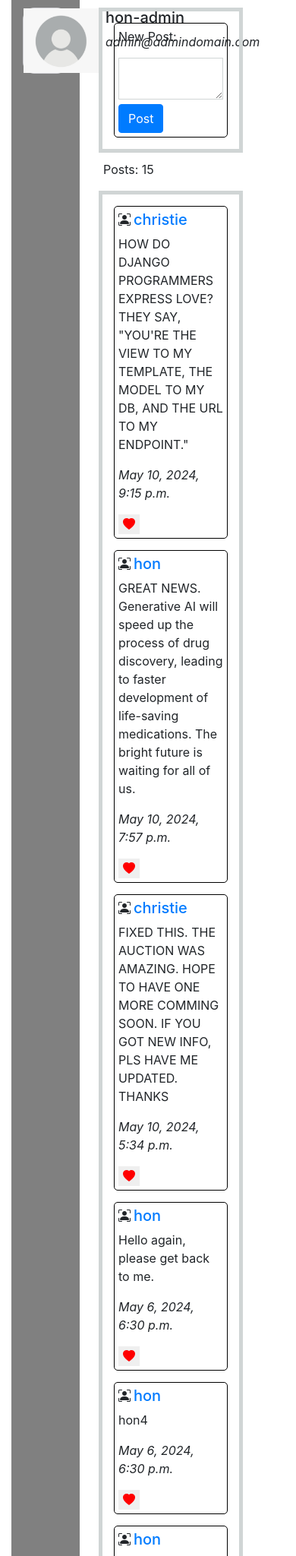
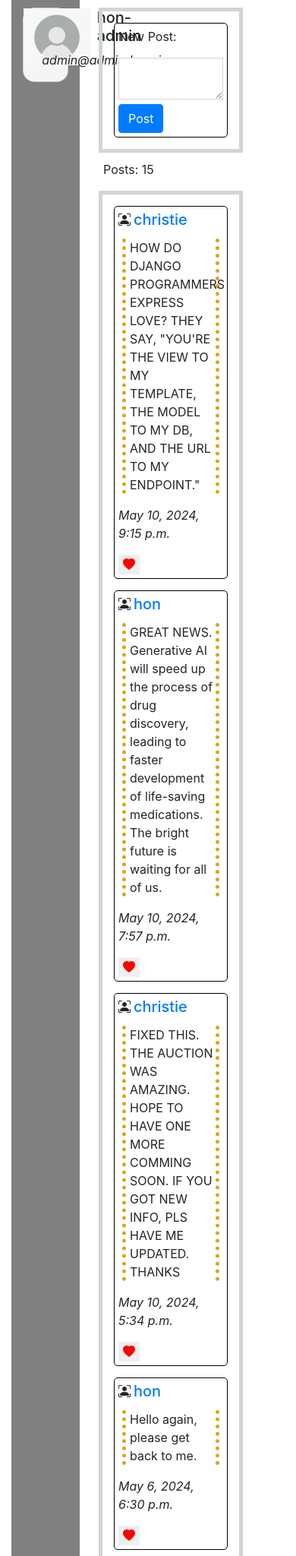
Before and after one commit to hon-nova/network, a Django app: page / in a window 390 px wide. Shown: the part 186-2234 px from the top of the page at 76% size. Run offline with Django 3.2, Linux system fonts and the light colour scheme; a user stored in the database is signed in; data comes from the database, SQL or seed files in the repository; both versions use the stored data as it was after the commit; some libraries are stand-ins or nearby versions.

Commit message:
cleaned CSS

```diff
--- a/network/static/network/following-style.css
+++ b/network/static/network/following-style.css
@@ -0,0 +1,4 @@
+.following-container{
+   box-sizing: border-box;
+   margin:0 15px;
+}
--- a/network/static/network/index-style.css
+++ b/network/static/network/index-style.css
@@ -1,3 +1,16 @@
+@media (max-width: 767.98px) {
+   .left {
+      display: flex;
+      flex-direction: column;
+   }
+   .sub-person {
+      display: flex;
+      flex-direction: column;
+      align-items: flex-start;
+      width:100%;
+  }
+}
+
 .index-container{
    margin:0 15px;
    box-sizing: border-box;
@@ -42,11 +55,15 @@
 #btnLike {
    border:none;
 }
+.pencil-circle{
+border:none;
+color:blue;
+}
 
-#original-content{
-   position: relative;
-   border-left: 5px dotted  black;
-   border-right:5px dotted  black;
+.original{
+
+   border-left: 5px dotted goldenrod;
+   border-right:5px dotted  goldenrod;
    padding-left: 5px;
    margin: 5px;
 }
--- a/network/static/network/profile-style.css
+++ b/network/static/network/profile-style.css
@@ -1,5 +1,6 @@
 .profile-container{
    box-sizing: border-box;
+   margin:0 15px;
 }
 .sub-profile{
    margin:15px;
@@ -8,7 +9,6 @@
 .post-content{
    padding: 5px;
    border-radius: 5px;
-
 }
 .follow,.unfollow{
    border-radius: 15px;
--- a/network/templates/network/following.html
+++ b/network/templates/network/following.html
@@ -1,11 +1,11 @@
 {% extends "network/layout.html" %} {%block title%}
-{% load static %}llowing Page{%endblock%}
+{% load static %}Following Page{%endblock%}
 {%block body %}
 <div class="following-container row">
 <div class="col-3 left">
    {%if request.user.is_authenticated %}
       <div class="d-flex person">
-         <img src="{% static 'network/images/person.png' %}" alt='person' width="100" height="85" />
+         <img src="{% static 'network/images/person.png' %}" alt='person' width="90" height="75" />
          <div class="sub-person ml-2">
             <h5>{{request.user.username}}</h5>
             <p><i>{{request.user.email}}</i></p>
@@ -28,7 +28,7 @@
          <i class="bi bi-person-bounding-box"></i><h5 class="mx-1"><a href="{% url 'profile' post.poster.id %}">{{post.poster.username}}</a></h5>
       </div>
 
-      <p class="original-content">{{post.content}}</p>
+      <p class="original">{{post.content}}</p>
       <p><i>{{post.timestamp}}</i></p>
       <div class="like">
          <button type="button" data-post-id="{{ post.id }}" class="like-btn liked" id="btnLike">
--- a/network/templates/network/index.html
+++ b/network/templates/network/index.html
@@ -7,7 +7,7 @@
    <div class="col-3 left">
     {%if request.user.is_authenticated%}
       <div class="d-flex person">
-         <img src="{% static 'network/images/person.png' %}" alt='person' width="100" height="85" />
+         <img src="{% static 'network/images/person.png' %}" alt='person' width="90" height="75" />
          <div class="sub-person ml-2">
             <h5>{{request.user.username}}</h5>
             <p><i>{{request.user.email}}</i></p>
@@ -54,7 +54,7 @@
                <button type="submit" class="btn btn-sm btn-primary mb-2">Save Changes</button>
              </form>
            </div>
-           <div id="original-content-{{ post.id }}">
+           <div id="original-content-{{ post.id }}" class="original">
               {%if request.user == post.poster%}
               <button type="submit" class="pencil-circle" onclick="enableEdit({{ post.id }})"><i class="bi bi-pencil-fill pencil" id="btnEdit"></i></button>
               {%endif%}
@@ -108,8 +108,6 @@
       let originContent=document.querySelector(`#original-content-${postId}`)
       let btnEdit=document.querySelector("#btnEdit")
 
-       //alert('btnEdit got invoked')
-
         if(editableContent.style.display==="block"){
           editableContent.style.display="none"
           originContent.style.display="block"
@@ -120,6 +118,5 @@
           btnEdit.style.display="none"
         }
    }
-
  </script>
 {% endblock %}
--- a/network/templates/network/profile.html
+++ b/network/templates/network/profile.html
@@ -45,7 +45,7 @@
         <p class="ml-3">Posts({{posts|length}})</p>
         {%for post in posts%}
         <div class="sub-new-post">
-          <p class="original-content">{{ post.content }}</p>
+          <p class="original">{{ post.content }}</p>
           <p><i>{{ post.timestamp }}</i></p>
           <div class="like">
             <button type="button" data-post-id="{{ post.id }}" class="like-btn liked" id="btnLike">
```
Also changed, not shown: db.sqlite3.
